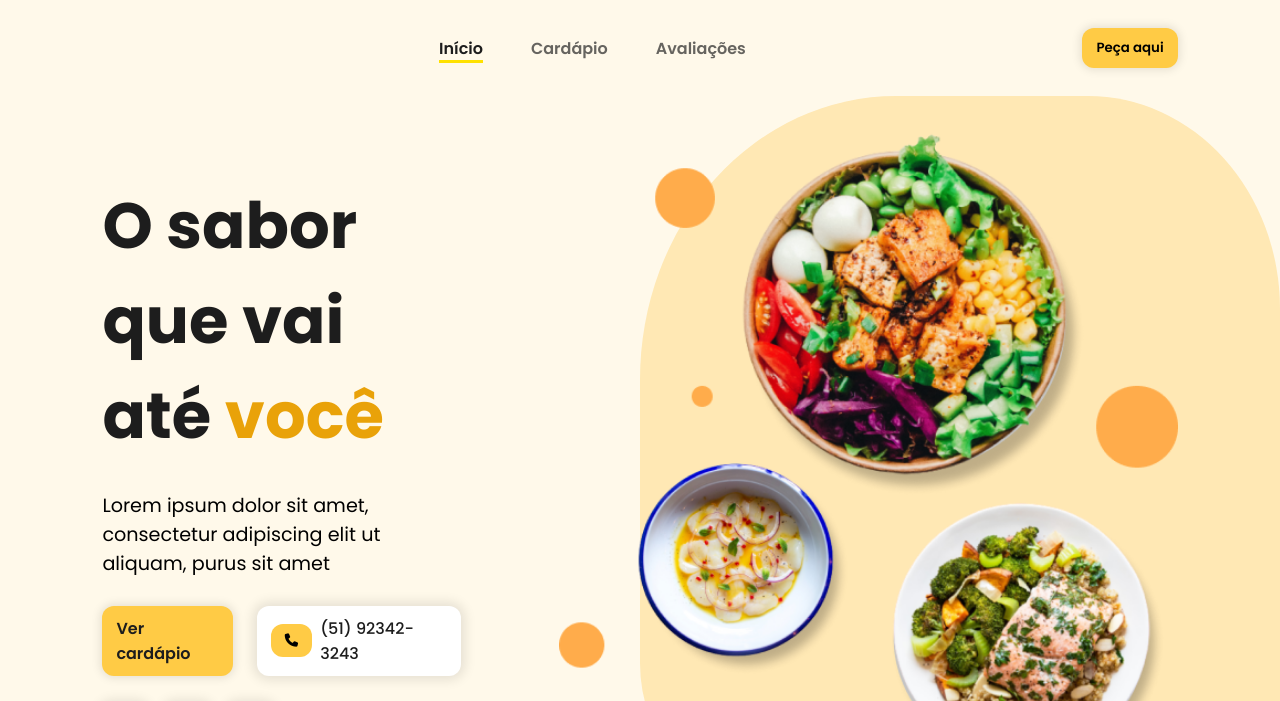
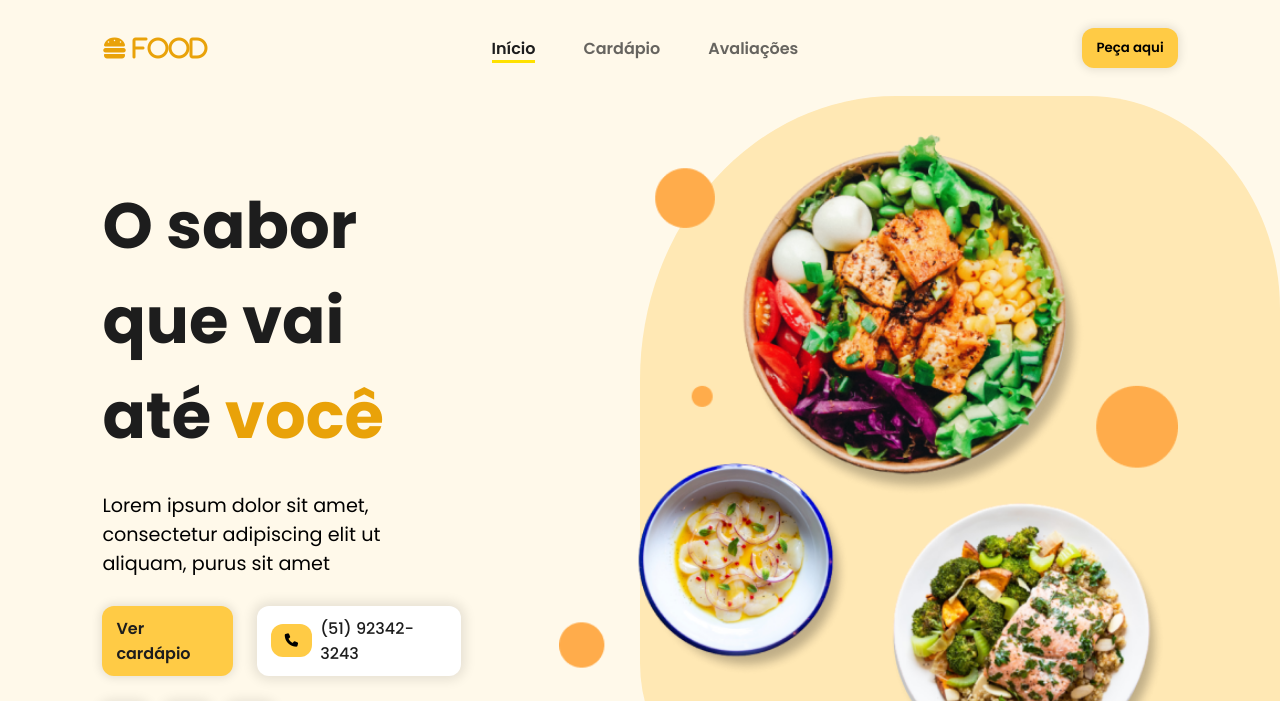
Before and after one commit to ronanmartins10/projeto-landpage-base, a plain HTML site: page index.html in a window 1280 px wide. Shown: the top 701 px of the page. Drawn offline with nearby package versions, Linux system fonts and the light colour scheme.

Commit message:
adicionei icone

```diff
--- a/index.html
+++ b/index.html
@@ -13,7 +13,7 @@
 <body>
     <header>
         <nav id="navbar">
-            <div><img src="src/images/logo.png" alt=""></div>
+            <i class="fa-solid fa-burger" id="nav_logo"> food</i>
 
 
             <ul id="nav_list">
```
